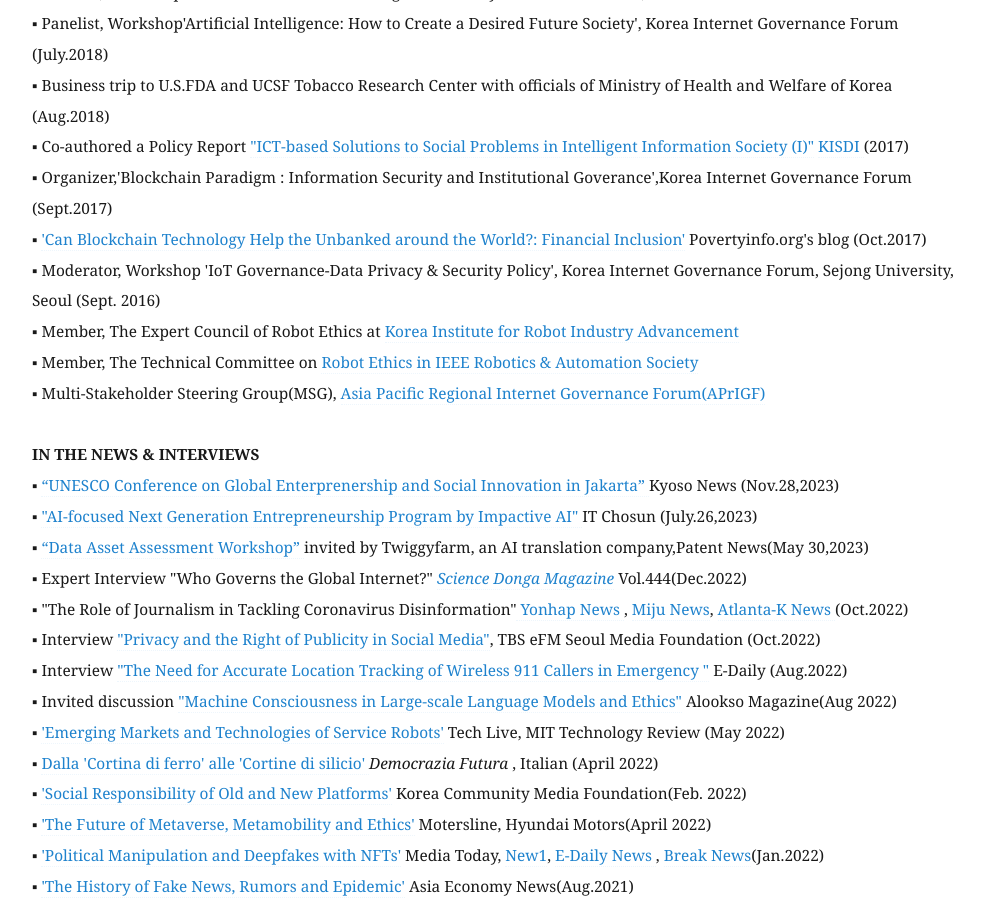
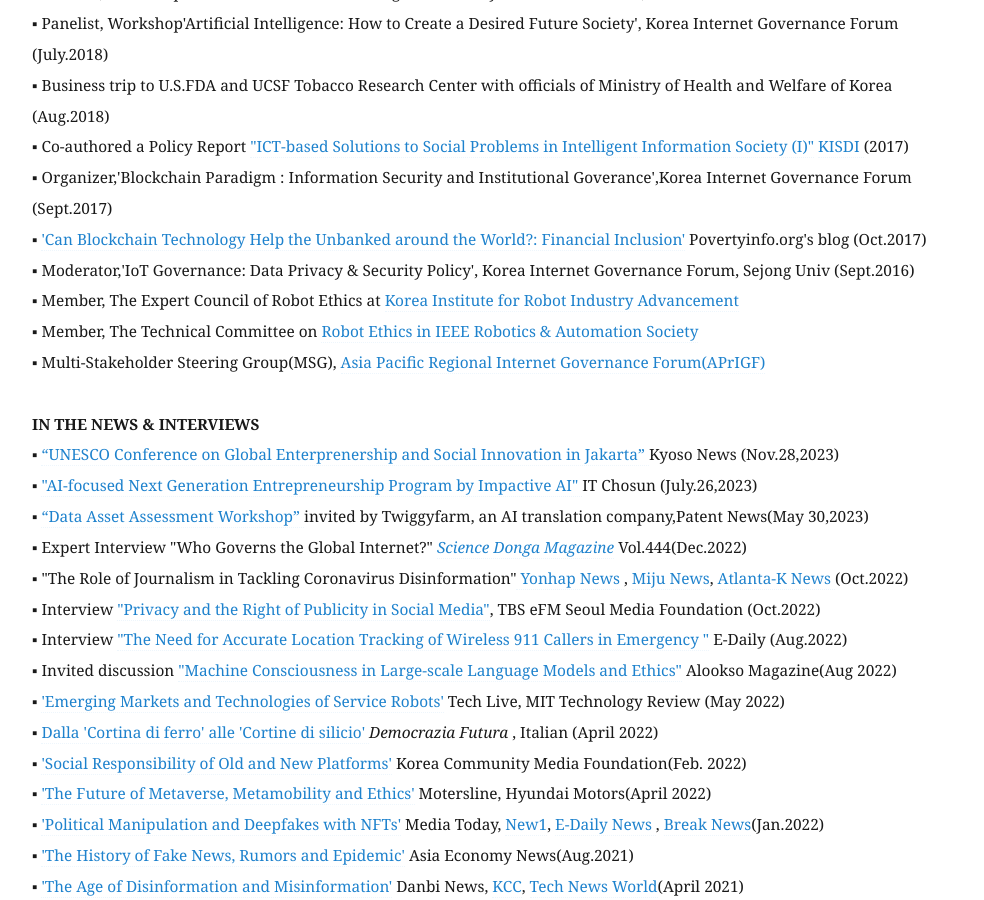
Before and after one commit to eunchangchoi/eunchangchoi.github.io, a Jekyll site: the page built from index.md, in a window 1280 px wide and 900 px high, scrolled down 8183 px. Shown: the whole window, without its empty margins (68-1052 px from the left). Built offline with Jekyll 4.4.1, drawn with Linux system fonts in a browser that asks for light colours.

Commit message:
Update index.md

```diff
--- a/index.md
+++ b/index.md
@@ -184,7 +184,7 @@
 ▪ Co-authored a Policy Report <a href="https://www.kisdi.re.kr/report/view.do?key=m2101113024770&arrMasterId=3934580&masterId=3934580&artId=520556">"ICT-based Solutions to Social Problems in Intelligent Information Society (I)"</a> <a href= "https://www.kisdi.re.kr/eng/index.do%20%20%20%20KISDI"> KISDI </a>(2017) <br>
 ▪ Organizer,'Blockchain Paradigm : Information Security and Institutional Goverance',Korea Internet Governance Forum (Sept.2017) <br>
 ▪ <a href="https://blog.naver.com/gp3project/221112176044">'Can Blockchain Technology Help the Unbanked around the World?: Financial Inclusion'</a> Povertyinfo.org's blog (Oct.2017)<br>
-▪ Moderator, Workshop 'IoT Governance-Data Privacy & Security Policy', Korea Internet Governance Forum, Sejong University, Seoul (Sept. 2016) <br>
+▪ Moderator,'IoT Governance: Data Privacy & Security Policy', Korea Internet Governance Forum, Sejong Univ (Sept.2016) <br>
 ▪ Member, The Expert Council of Robot Ethics at <a href="https://kiria.org/eng"> Korea Institute for Robot Industry Advancement</a> <br>
 ▪ Member, The Technical Committee on <a href="https://www.ieee-ras.org"> Robot Ethics in IEEE Robotics & Automation Society </a> <br>
 ▪ Multi-Stakeholder Steering Group(MSG), <a href="https://ap.rigf.asia/"> Asia Pacific Regional Internet Governance Forum(APrIGF)</a> <br>
```
